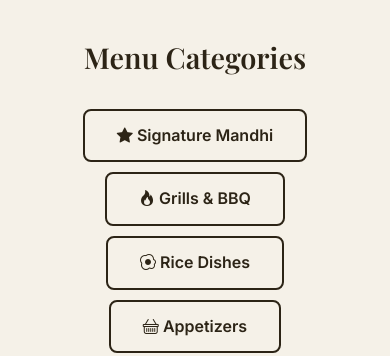
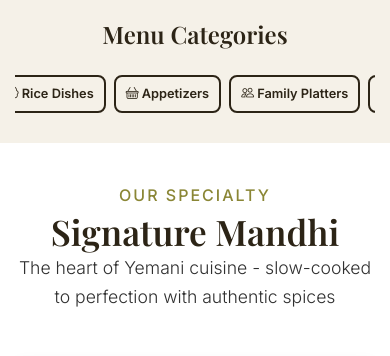
Before and after one commit to OgmBc01/yalla-mandhi, a PHP site: page /menu.html in a window 390 px wide. Shown: the part 577-933 px from the top of the page. Run offline with PHP 8.4, Linux system fonts and the light colour scheme.

Commit message:
Fixed Index Page

```diff
--- a/menu.html
+++ b/menu.html
@@ -69,13 +69,13 @@
     </section>
 
     <!-- ===== MENU CATEGORIES NAVIGATION ===== -->
-    <section class="section-padding" style="background-color: var(--color-beige); position: sticky; top: 70px; z-index: 100;">
+    <section class="section-padding" style="background-color: var(--color-beige); position: sticky; top: 70px; z-index: 100; padding: 20px 0;">
         <div class="container">
-            <div class="text-center mb-4">
-                <h2 class="display-3">Menu Categories</h2>
+            <div class="text-center mb-3">
+                <h2 class="display-3" style="margin-bottom: 0; font-size: 1.5rem;">Menu Categories</h2>
             </div>
 
-            <div style="display: flex; gap: 10px; justify-content: center; flex-wrap: wrap;">
+            <div class="menu-category-nav">
                 <a href="#signature-mandhi" class="btn btn-outline menu-category-btn active" data-category="signature">
                     <i class="bi bi-star-fill"></i> Signature Mandhi
                 </a>
--- a/resources/css/style.css
+++ b/resources/css/style.css
@@ -190,6 +190,37 @@ img {
 .btn-lg {
   padding: 15px 40px;
   font-size: 1.1rem;
+}
+
+/* ===== MENU CATEGORIES NAVIGATION ===== */
+.menu-category-nav {
+  display: flex;
+  gap: 10px;
+  justify-content: center;
+  flex-wrap: wrap;
+  overflow-x: auto;
+  overflow-y: hidden;
+  padding: 0 10px;
+}
+
+.menu-category-nav::-webkit-scrollbar {
+  height: 6px;
+}
+
+.menu-category-nav::-webkit-scrollbar-track {
+  background: transparent;
+}
+
+.menu-category-nav::-webkit-scrollbar-thumb {
+  background: var(--color-red);
+  border-radius: 3px;
+}
+
+.menu-category-btn {
+  white-space: nowrap;
+  flex-shrink: 0;
+  padding: 10px 16px;
+  font-size: 0.95rem;
 }
 
 /* ===== NAVIGATION ===== */
@@ -787,6 +818,7 @@ img {
 
 .social-contact-links {
     display: flex;
+    flex-wrap: wrap;
     gap: 15px;
     justify-content: center;
     margin-top: 20px;
@@ -1095,6 +1127,30 @@ textarea.form-control {
   .col {
     flex: 1 !important;
   }
+
+  /* Responsive social contact links */
+  .social-contact-links {
+    gap: 10px;
+  }
+
+  .social-contact-link {
+    padding: 10px 15px;
+    font-size: 0.9rem;
+  }
+
+  /* Menu categories navigation - more compact */
+  .menu-category-nav {
+    flex-wrap: nowrap;
+    overflow-x: auto;
+    -webkit-overflow-scrolling: touch;
+    padding: 0 5px;
+  }
+
+  .menu-category-btn {
+    padding: 8px 12px;
+    font-size: 0.85rem;
+    margin-bottom: 10px;
+  }
 }
 
 @media (max-width: 576px) {
@@ -1114,4 +1170,15 @@ textarea.form-control {
   .social-links {
     justify-content: center;
   }
+
+  /* Menu categories navigation - extra compact for small screens */
+  .menu-category-nav {
+    gap: 8px;
+    padding: 0 3px;
+  }
+
+  .menu-category-btn {
+    padding: 7px 10px;
+    font-size: 0.8rem;
+  }
 }
```
Also changed, not shown: index.html (+22 -0 lines), domain-purchase.jpg (added), hosting-purchase.jpg (added), resources/img/mandhi.jpg (added).
